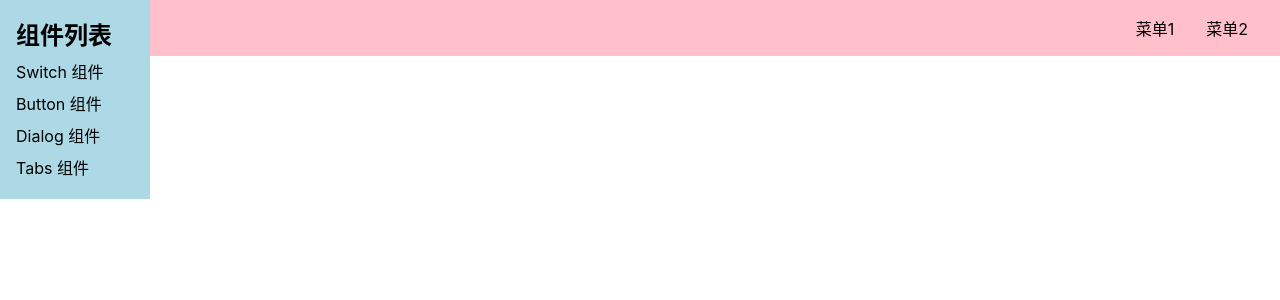
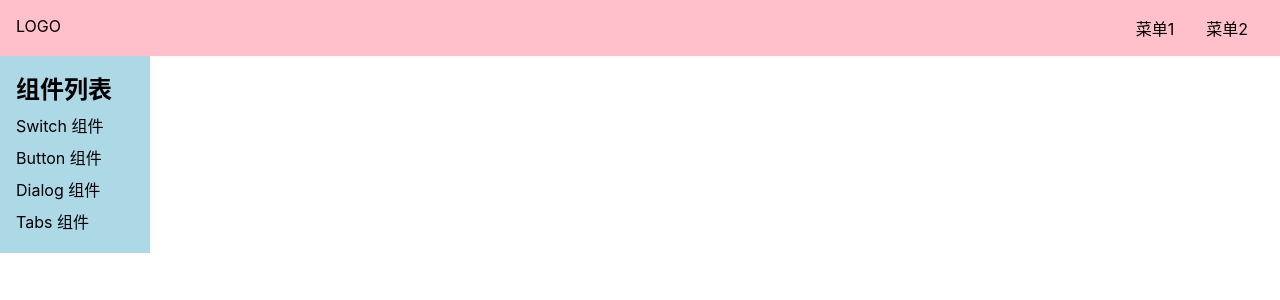
Before and after one commit to wonggamto/ui-library, a Vue app: page /#/Doc in a window 1280 px wide. Shown: the top 300 px of the page. Built offline with nearby package versions, Linux system fonts and the light colour scheme.

Commit message:
调整 TopNav 和 aside 的位置

```diff
--- a/src/components/TopNav.vue
+++ b/src/components/TopNav.vue
@@ -19,6 +19,8 @@
   background: pink;
   display: flex;
   padding: 16px;
+  position: relative;
+  z-index: 10;
   > .logo {
     max-width: 6em;
     margin-right: auto;
--- a/src/views/Doc.vue
+++ b/src/views/Doc.vue
@@ -34,7 +34,7 @@
 aside {
   background: lightblue;
   width: 150px;
-  padding: 16px;
+  padding: 70px 16px 16px 16px;
   position: fixed;
   top: 0;
   left: 0;
```
